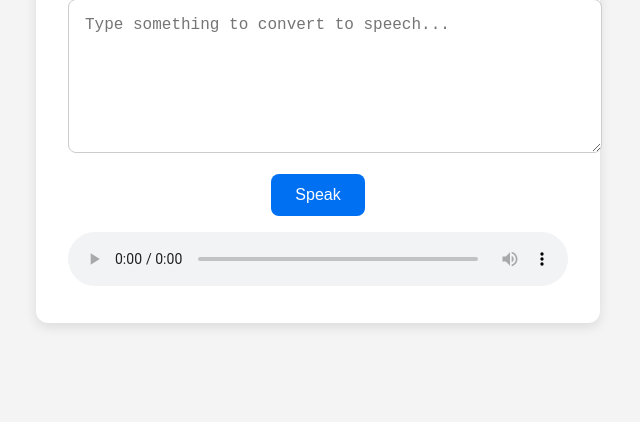
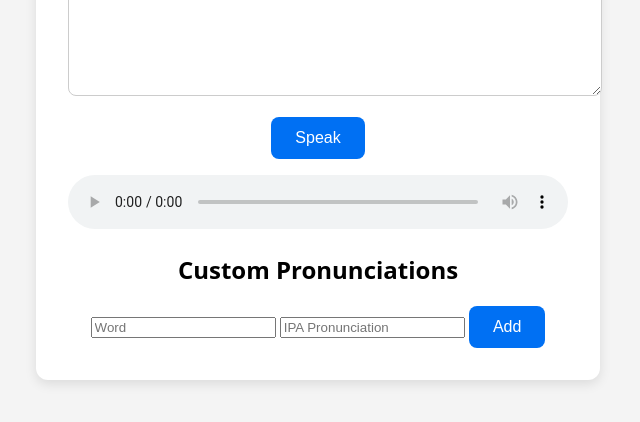
Before and after one commit to josiahsms/Eleven-Labs-OpenAI, a plain HTML site: page index.html in a window 1280 px wide. Shown: the part 298-720 px from the top of the page, without its empty margins (322-962 px from the left). Drawn offline with Linux system fonts and the light colour scheme.

Commit message:
Add custom pronounciation

```diff
--- a/index.html
+++ b/index.html
@@ -12,6 +12,13 @@
     <textarea id="textInput" placeholder="Type something to convert to speech..."></textarea>
     <button id="speakBtn">Speak</button>
     <audio id="audioPlayer" controls></audio>
+    <div class="pronunciation-editor">
+  <h2>Custom Pronunciations</h2>
+  <input type="text" id="wordInput" placeholder="Word" />
+  <input type="text" id="phonemeInput" placeholder="IPA Pronunciation" />
+  <button id="addPronunciationBtn">Add</button>
+</div>
+
   </div>
   <script>
     const speakBtn = document.getElementById('speakBtn');
```
